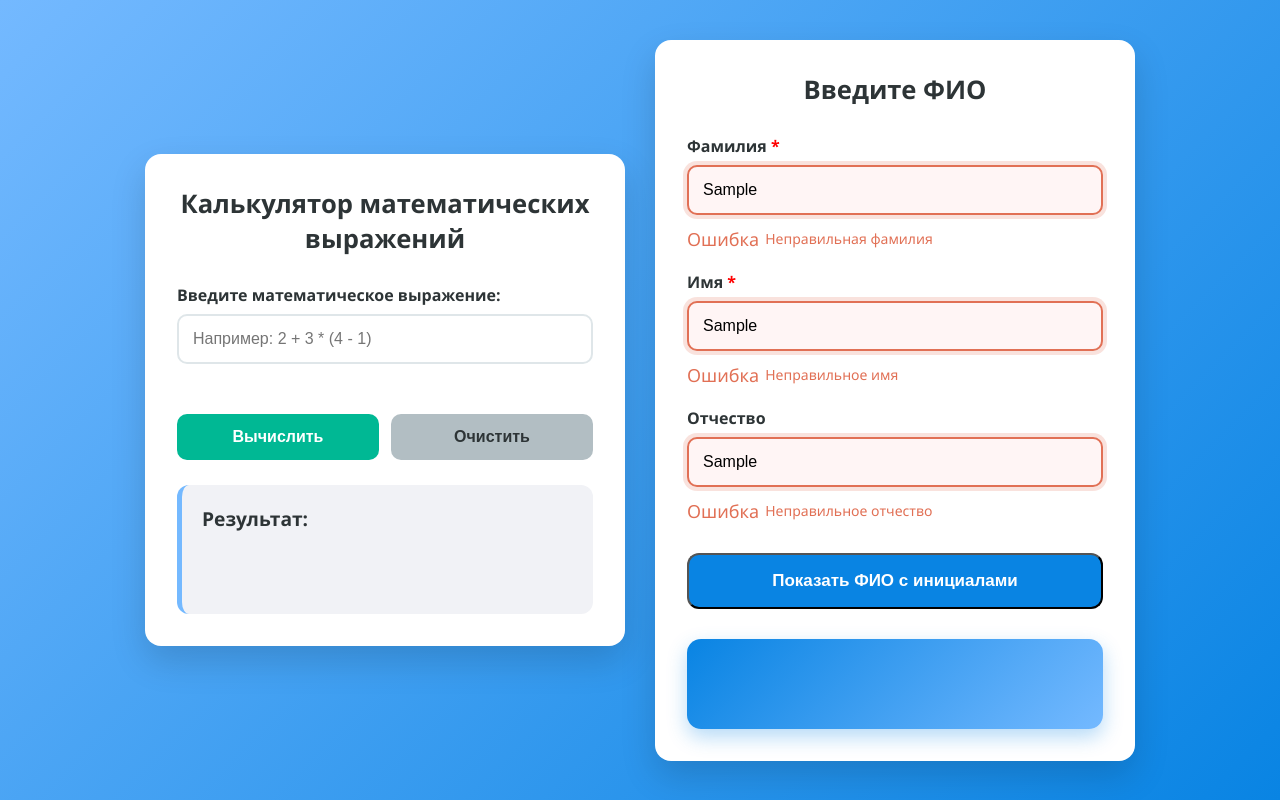
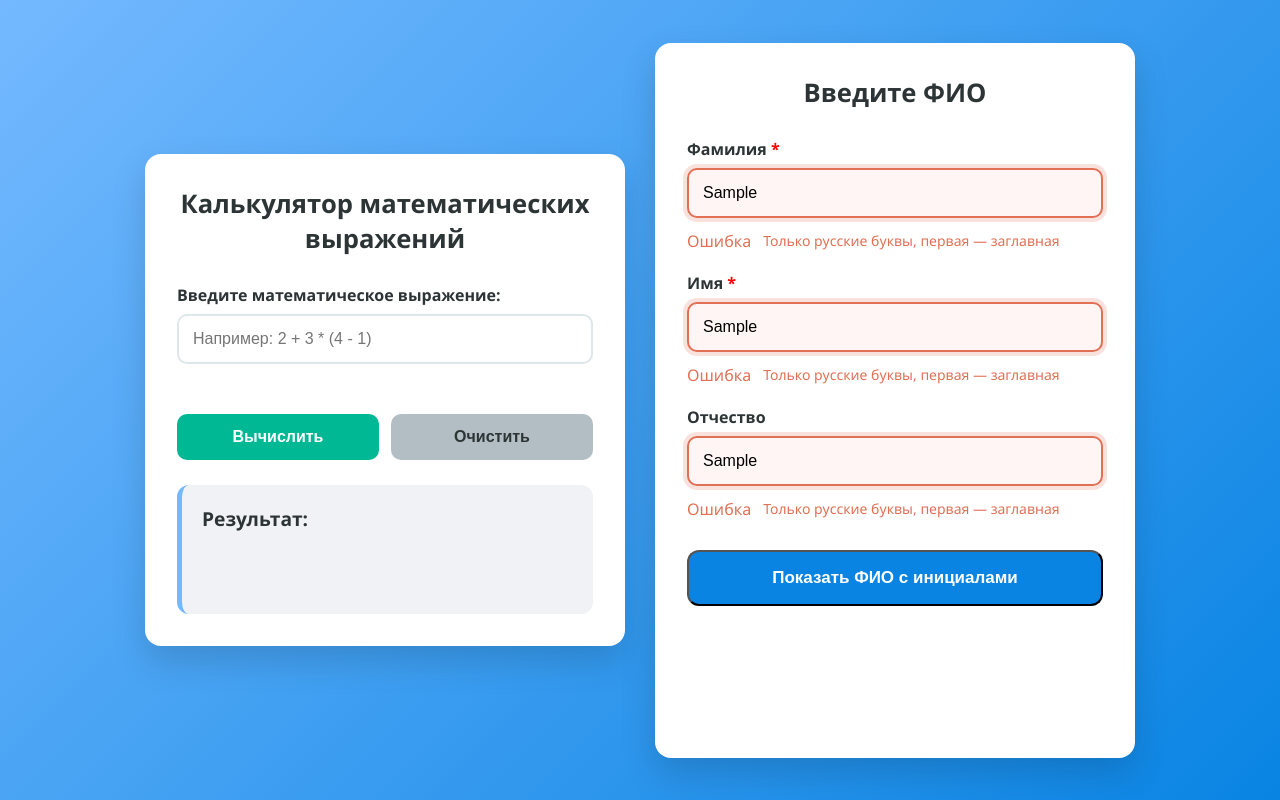
Before and after one commit to FrontendCourseMP/ts-pair-goryaev_rebrova241-3210, a website with bundled scripts: page index.html in a window 1280 px wide. Both pictures are taken after typing "Sample", "Sample", "Sample" into the empty fields and a click on the button "Показать ФИО с инициалами". Built offline with nearby package versions, Linux system fonts and the light colour scheme.

Commit message:
добавлена валидация в реальном времени и анимации для формы ФИО

```diff
--- a/index.html
+++ b/index.html
@@ -47,5 +47,6 @@
     </div>
 
     <script src="dist/index_prac1.js"></script>
+    <script src="dist/index_prac2.js"></script>
 </body>
 </html>
--- a/src/index_prac1.ts
+++ b/src/index_prac1.ts
@@ -27,6 +27,15 @@ class FioUI {
             e.preventDefault();
             this.process();
         });
+
+        // Очистка ошибки при вводе
+        [this.surname, this.name, this.patronymic].forEach(input =>
+            input.addEventListener('input', () => {
+                input.classList.remove('error');
+                const errEl = document.getElementById(input.id + 'Error') as HTMLElement;
+                errEl.textContent = '';
+            })
+        );
     }
 
     private process() {
@@ -38,24 +47,29 @@ class FioUI {
 
         let ok = true;
 
-        // Базовая проверка (пока без красивых эффектов)
         if (!s) { this.error(this.surname, this.surnameErr, 'Фамилия обязательна'); ok = false; }
-        else if (!FioProcessor.isValid(s)) { this.error(this.surname, this.surnameErr, 'Неправильная фамилия'); ok = false; }
+        else if (!FioProcessor.isValid(s)) { this.error(this.surname, this.surnameErr, 'Только русские буквы, первая — заглавная'); ok = false; }
 
         if (!n) { this.error(this.name, this.nameErr, 'Имя обязательно'); ok = false; }
-        else if (!FioProcessor.isValid(n)) { this.error(this.name, this.nameErr, 'Неправильное имя'); ok = false; }
+        else if (!FioProcessor.isValid(n)) { this.error(this.name, this.nameErr, 'Только русские буквы, первая — заглавная'); ok = false; }
 
-        if (p && !FioProcessor.isValid(p)) { this.error(this.patronymic, this.patrErr, 'Неправильное отчество'); ok = false; }
+        if (p && !FioProcessor.isValid(p)) { this.error(this.patronymic, this.patrErr, 'Только русские буквы, первая — заглавная'); ok = false; }
 
         if (!ok) return;
 
-        this.result.textContent = `${s} ${FioProcessor.initial(n)}${p ? ' ' + FioProcessor.initial(p) : ''}`;
+        this.result.textContent = `${s} ${FioProcessor.initial(n)}${p ? ' ' + FioProcessor.initial(p) : ''}.`;
+        this.result.style.opacity = '0';
+        this.result.style.transform = 'translateY(10px)';
+        setTimeout(() => {
+            this.result.style.transition = 'all 0.4s ease';
+            this.result.style.opacity = '1';
+            this.result.style.transform = 'translateY(0)';
+        }, 50);
     }
 
     private clearErrors() {
         [this.surname, this.name, this.patronymic].forEach(i => i.classList.remove('error'));
         [this.surnameErr, this.nameErr, this.patrErr].forEach(e => e.textContent = '');
-        this.result.textContent = '';
     }
 
     private error(input: HTMLInputElement, el: HTMLElement, msg: string) {
@@ -64,5 +78,4 @@ class FioUI {
     }
 }
 
-// Запуск
 document.addEventListener('DOMContentLoaded', () => new FioUI());
--- a/style.css
+++ b/style.css
@@ -204,3 +204,32 @@ input.error {
     box-shadow: 0 8px 20px rgba(9, 132, 227, 0.3);
     letter-spacing: 1.2px;
 }
+
+.error-msg {
+    color: #e17055;
+    font-size: 14px;
+    margin-top: 8px;
+    min-height: 22px;
+    font-weight: 500;
+    opacity: 0;
+    transform: translateY(-10px);
+    transition: all 0.3s ease;
+    pointer-events: none;
+}
+
+.error-msg:not(:empty) {
+    opacity: 1;
+    transform: translateY(0);
+}
+
+.error-msg::before {
+    content: "Ошибка";
+    margin-right: 6px;
+    font-size: 16px;
+}
+
+#fioResult {
+    opacity: 0;
+    transform: translateY(10px);
+    transition: all 0.4s ease;
+}
```
Also changed, not shown: dist/index_prac1.js.
